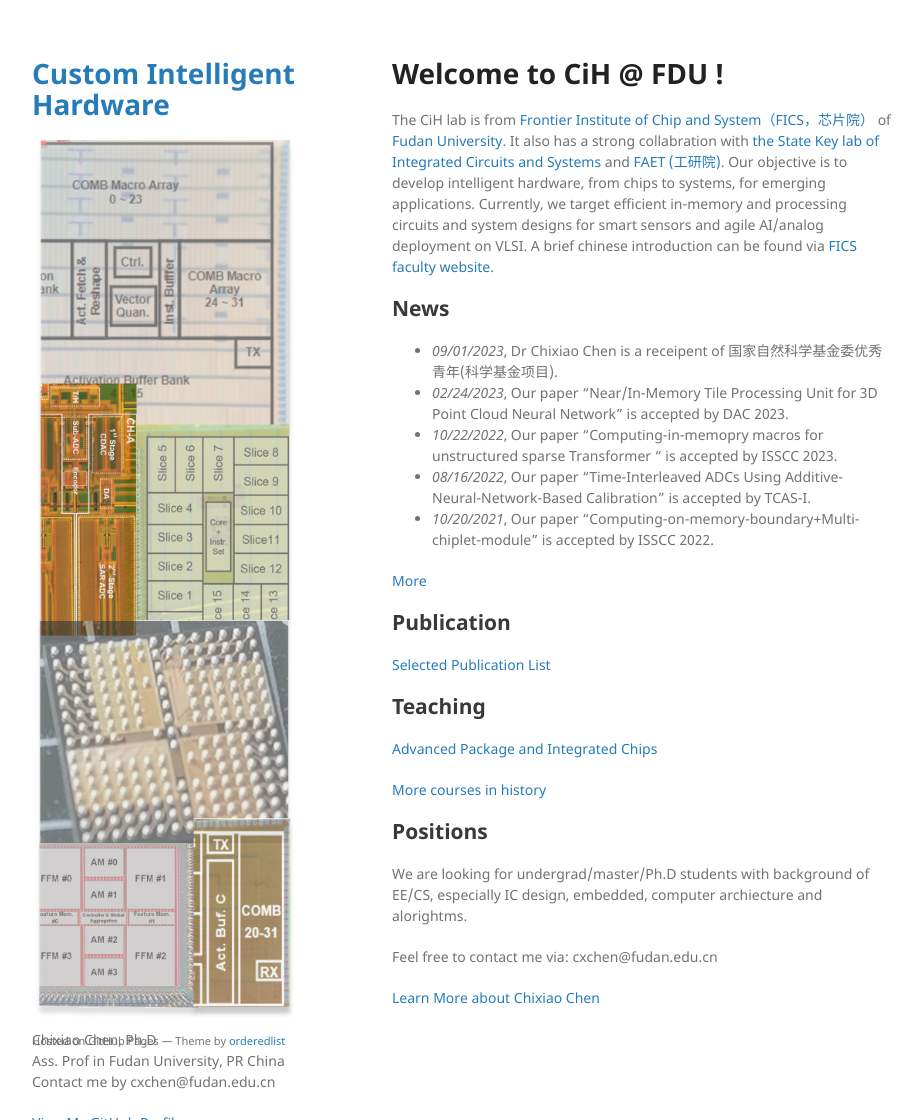
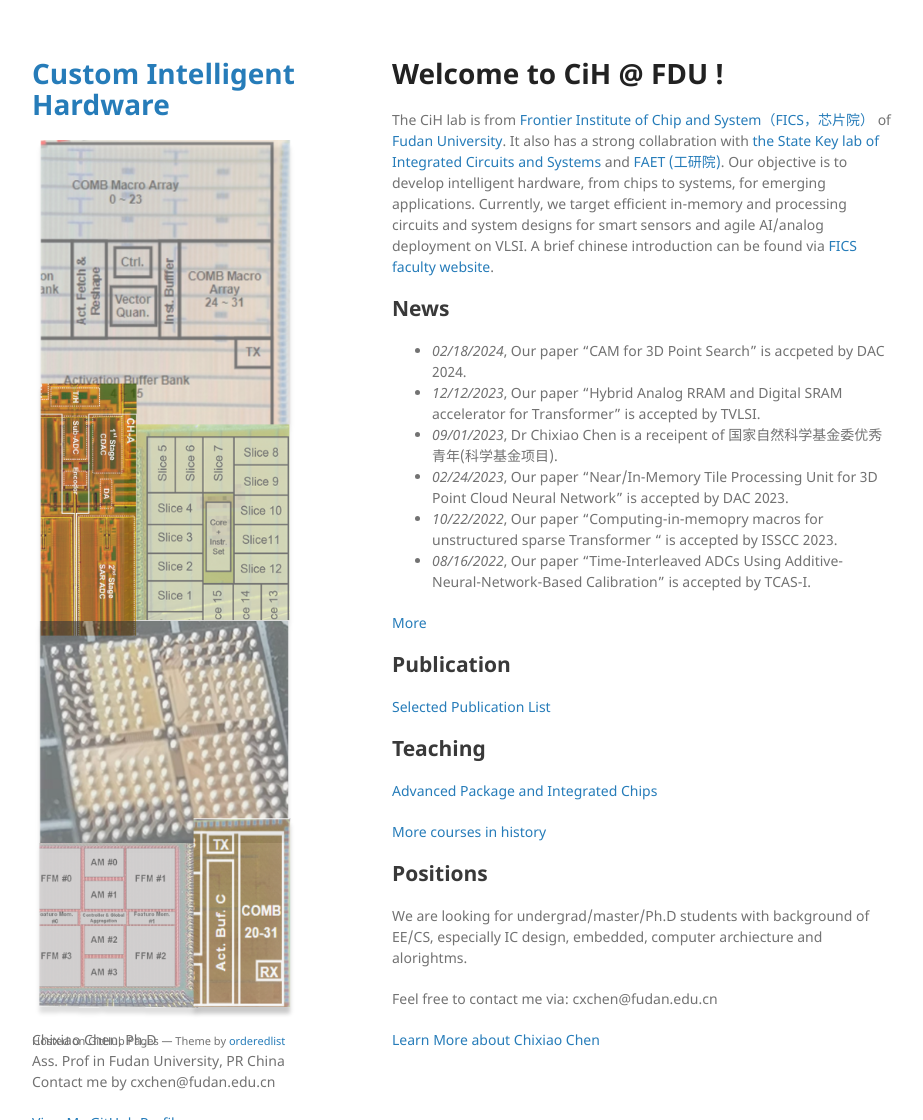
Before and after one commit to cihlab/cihlab.github.io, a Jekyll site: the page built from index.md, in a window 1280 px wide and 1120 px high. Shown: the whole window, without its empty margins (178-1101 px from the left). Built offline with Jekyll 4.4.1, drawn with Linux system fonts in a browser that asks for light colours; our own code applies the rules of GitHub Pages for plain Markdown files.

Commit message:
Update index.md

```diff
--- a/index.md
+++ b/index.md
@@ -11,12 +11,12 @@ A brief chinese introduction can be found via [FICS faculty website](https://fic
 
 
 ## News
+* _02/18/2024_, Our paper "CAM for 3D Point Search" is accpeted by DAC 2024.
+* _12/12/2023_, Our paper "Hybrid Analog RRAM and Digital SRAM accelerator for Transformer" is accepted by TVLSI.
 * _09/01/2023_, Dr Chixiao Chen is a receipent of 国家自然科学基金委优秀青年(科学基金项目).
 * _02/24/2023_, Our paper "Near/In-Memory Tile Processing Unit for 3D Point Cloud Neural Network" is accepted by DAC 2023.
 * _10/22/2022_, Our paper "Computing-in-memopry macros for unstructured sparse Transformer " is accepted by ISSCC 2023.
 * _08/16/2022_, Our paper "Time-Interleaved ADCs Using Additive-Neural-Network-Based Calibration" is accepted by TCAS-I.
-* _10/20/2021_, Our paper "Computing-on-memory-boundary+Multi-chiplet-module" is accepted by ISSCC 2022.
-
 
 
 [More](./news.md)
```
